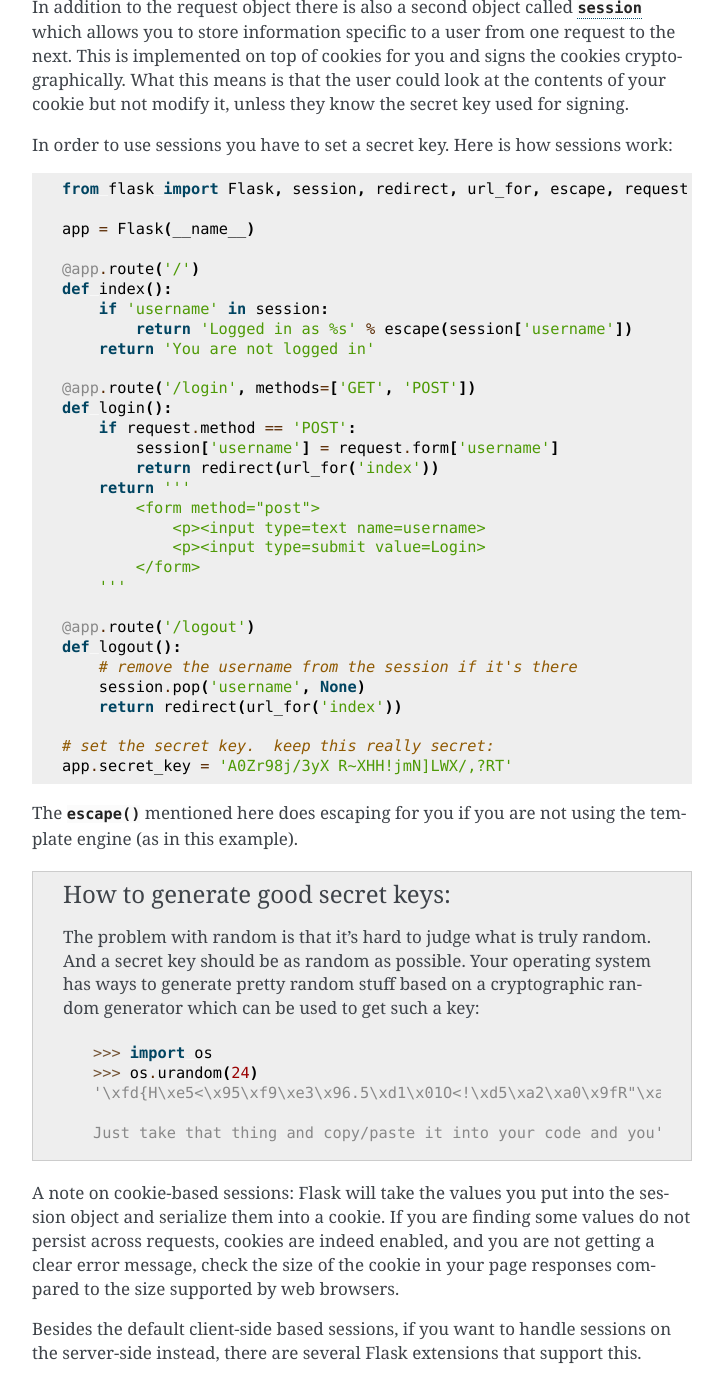
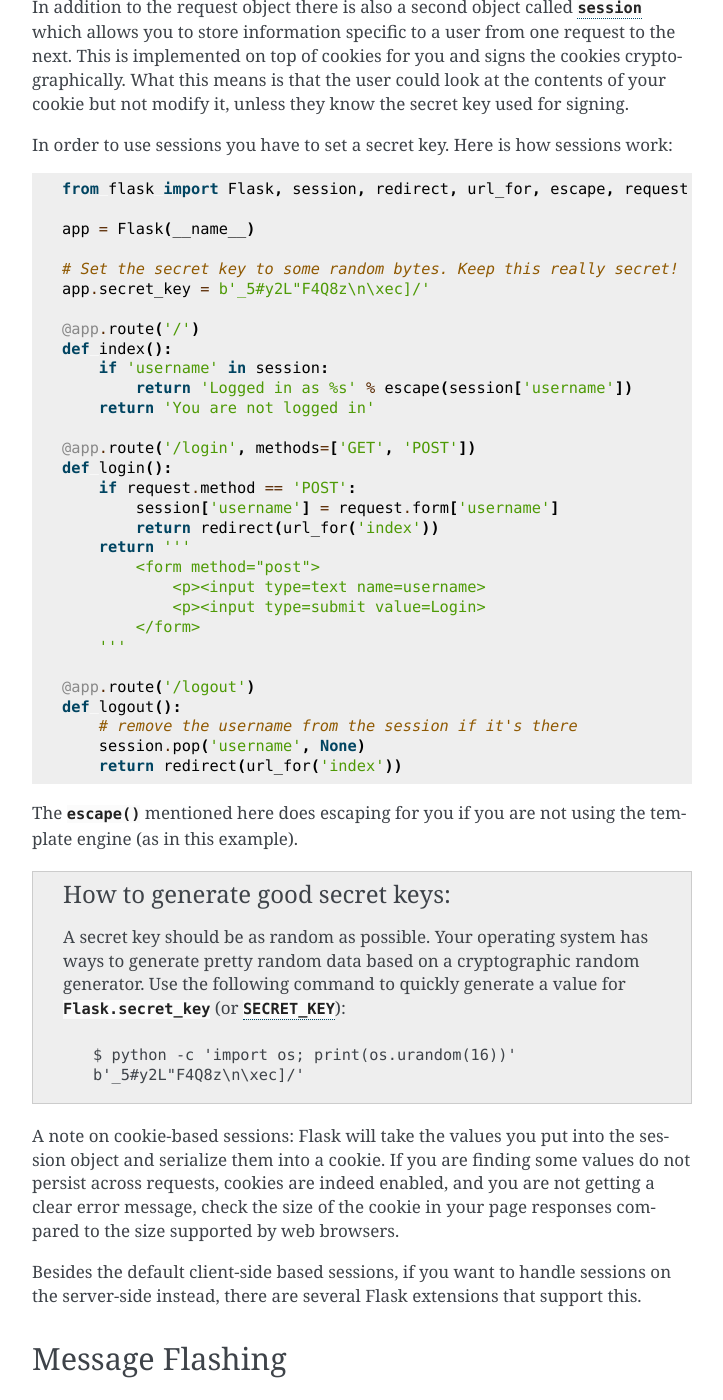
Before and after one commit to th37rose/ava_backend, a Sphinx documentation site: the page built from docs/quickstart.rst, in a window 1280 px wide and 1400 px high, scrolled down 15150 px. Shown: the whole window, without its empty margins (388-1111 px from the left). Built offline with Sphinx 7.4.7, drawn with Linux system fonts in a browser that asks for light colours.

Commit message:
clean up secret key docs consistent key across docs and examples consistent key across tests, set in conftest

```diff
--- a/docs/patterns/flashing.rst
+++ b/docs/patterns/flashing.rst
@@ -22,7 +22,7 @@ So here is a full example::
          request, url_for
 
     app = Flask(__name__)
-    app.secret_key = 'some_secret'
+    app.secret_key = b'_5#y2L"F4Q8z\n\xec]/'
 
     @app.route('/')
     def index():
--- a/docs/quickstart.rst
+++ b/docs/quickstart.rst
@@ -724,6 +724,9 @@ sessions work::
 
     app = Flask(__name__)
 
+    # Set the secret key to some random bytes. Keep this really secret!
+    app.secret_key = b'_5#y2L"F4Q8z\n\xec]/'
+
     @app.route('/')
     def index():
         if 'username' in session:
@@ -748,24 +751,18 @@ sessions work::
         session.pop('username', None)
         return redirect(url_for('index'))
 
-    # set the secret key.  keep this really secret:
-    app.secret_key = 'A0Zr98j/3yX R~XHH!jmN]LWX/,?RT'
-
 The :func:`~flask.escape` mentioned here does escaping for you if you are
 not using the template engine (as in this example).
 
 .. admonition:: How to generate good secret keys
 
-   The problem with random is that it's hard to judge what is truly random.  And
-   a secret key should be as random as possible.  Your operating system
-   has ways to generate pretty random stuff based on a cryptographic
-   random generator which can be used to get such a key::
+    A secret key should be as random as possible. Your operating system has
+    ways to generate pretty random data based on a cryptographic random
+    generator. Use the following command to quickly generate a value for
+    :attr:`Flask.secret_key` (or :data:`SECRET_KEY`)::
 
-       >>> import os
-       >>> os.urandom(24)
-       '\xfd{H\xe5<\x95\xf9\xe3\x96.5\xd1\x01O<!\xd5\xa2\xa0\x9fR"\xa1\xa8'
-
-       Just take that thing and copy/paste it into your code and you're done.
+        $ python -c 'import os; print(os.urandom(16))'
+        b'_5#y2L"F4Q8z\n\xec]/'
 
 A note on cookie-based sessions: Flask will take the values you put into the
 session object and serialize them into a cookie.  If you are finding some
```
Also changed, not shown: docs/api.rst (+6 -6 lines), docs/config.rst (+4 -4 lines), docs/tutorial/setup.rst (+4 -4 lines), 10 other files.
